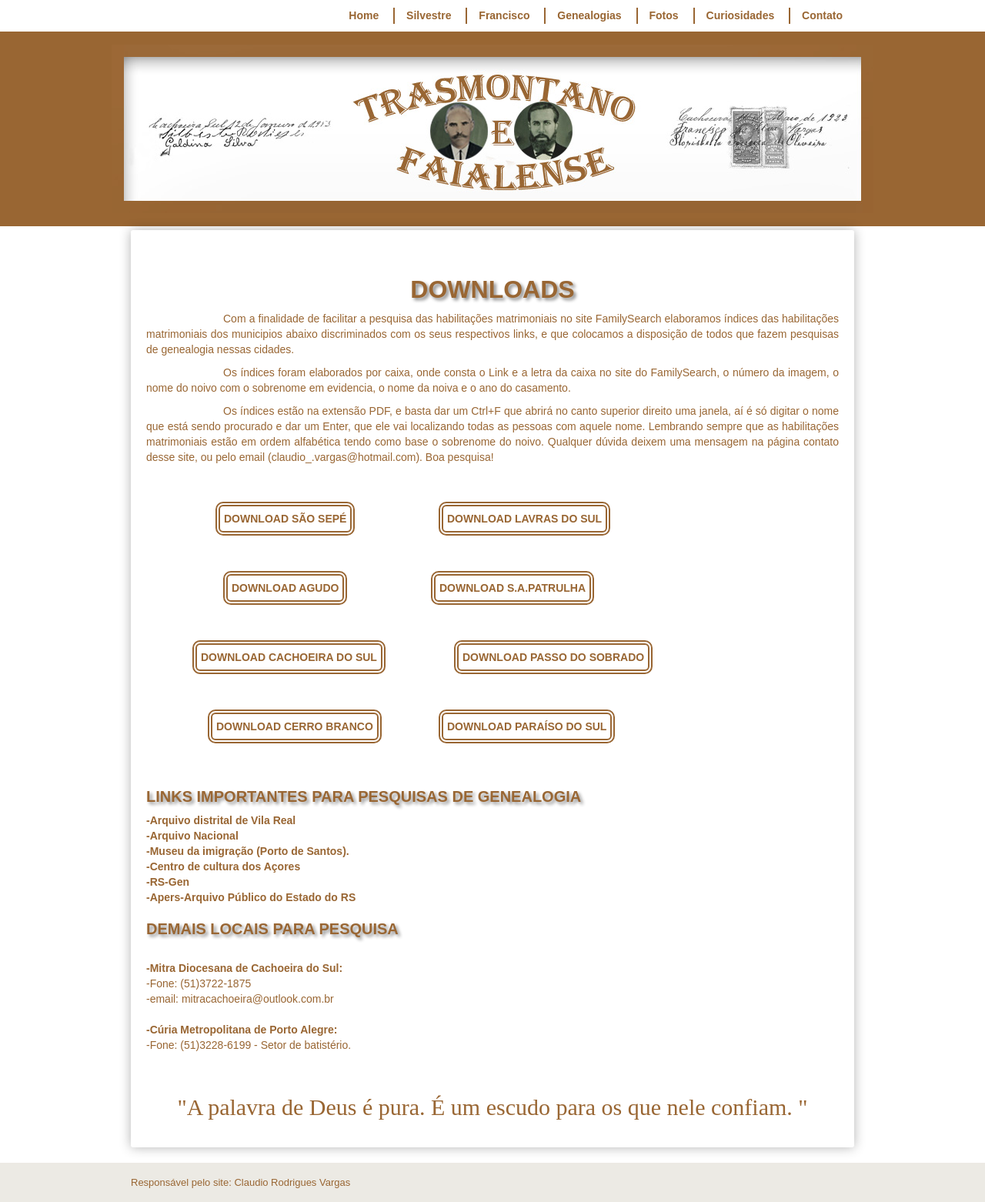
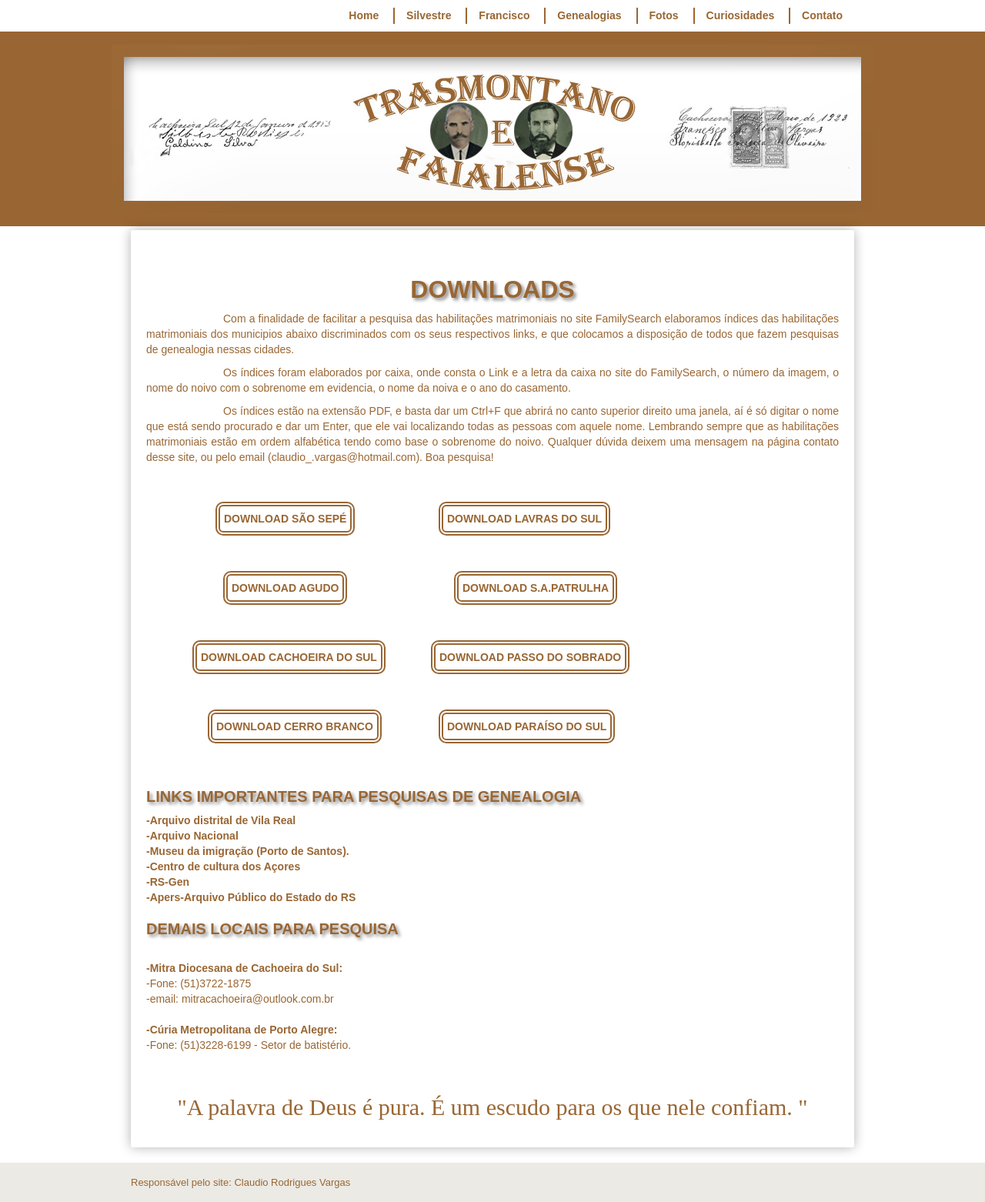
Before and after one commit to claudiovargas1955/claudiovargas1955.github.io, a Jekyll site: the page built from _pages/downloads.html, in a window 1280 px wide. Shown: the whole page at 77% size. Built offline with Jekyll 4.4.1, drawn with Linux system fonts in a browser that asks for light colours; some web fonts are replaced.

Commit message:
Update downloads.html

```diff
--- a/_pages/downloads.html
+++ b/_pages/downloads.html
@@ -64,7 +64,7 @@ h1{text-shadow: 3px 3px 4px #888;
                        padding-right:5px;
                        color:#996633;
 	               font-weight:bold;
-	               margin-left:370px;
+	               margin-left:400px;
             }
 
 	 .indlds {position:relative;
@@ -90,7 +90,7 @@ h1{text-shadow: 3px 3px 4px #888;
                        padding-right:5px;
                        color:#996633;
 	               font-weight:bold;
-	               margin-left:400px;
+	               margin-left:370px;
             }
 
 
```
